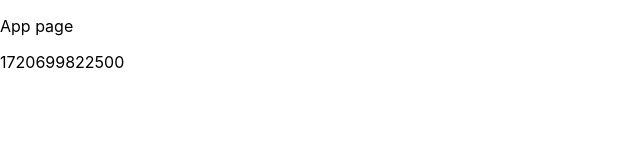
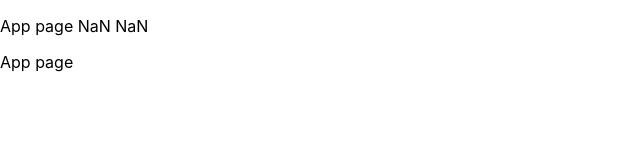
Before and after one commit to dmlvhh/react-ts-demo, a React (Create React App) app: page / in a window 1280 px wide. Shown: the top 160 px of the page, without its empty margins (0-640 px from the left). Built offline with nearby package versions, Linux system fonts and the light colour scheme.

Commit message:
feature:第三方Hooks-ahooks

```diff
--- a/package.json
+++ b/package.json
@@ -10,6 +10,7 @@
     "@types/node": "^16.18.101",
     "@types/react": "^18.3.3",
     "@types/react-dom": "^18.3.0",
+    "ahooks": "^3.8.0",
     "react": "^18.3.1",
     "react-dom": "^18.3.1",
     "react-scripts": "5.0.1",
--- a/src/App.tsx
+++ b/src/App.tsx
@@ -8,17 +8,23 @@ import React from 'react'
 // import UseCallbackDemo from './UseCallbackDemo'
 // import { useTitle } from './hooks/useTitle'
 // import { useMouse } from './hooks/useMouse'
-import { useGetInfo } from './hooks/useGetInfo'
-
+// import { useGetInfo } from './hooks/useGetInfo'
+import { useTitle } from 'ahooks'
+import { useMouse } from 'ahooks'
 function App() {
   // useTitle('App page 11') //自定义hook
   // const { x, y } = useMouse()
-  const { loading, info } = useGetInfo()
+  // const { loading, info } = useGetInfo()
+  useTitle('App page3')
+  const mouse = useMouse()
   return (
     <>
-      {/*<p>/!*App page {x} {y}*!/</p>*/}
+      {/*<p>App page {x} {y}</p>*/}
+      <p>
+        App page {mouse.pageX} {mouse.pageY}
+      </p>
       <p>App page</p>
-      <p>{loading ? '加载中...' : info}</p>
+      {/*<p>{loading ? '加载中...' : info}</p>*/}
       {/*<List1 />*/}
       {/*<StateDemo1 />*/}
       {/*<StateDemo2 />*/}
```
Also changed, not shown: 1 other file (tests, documents, lock files or other folders).
